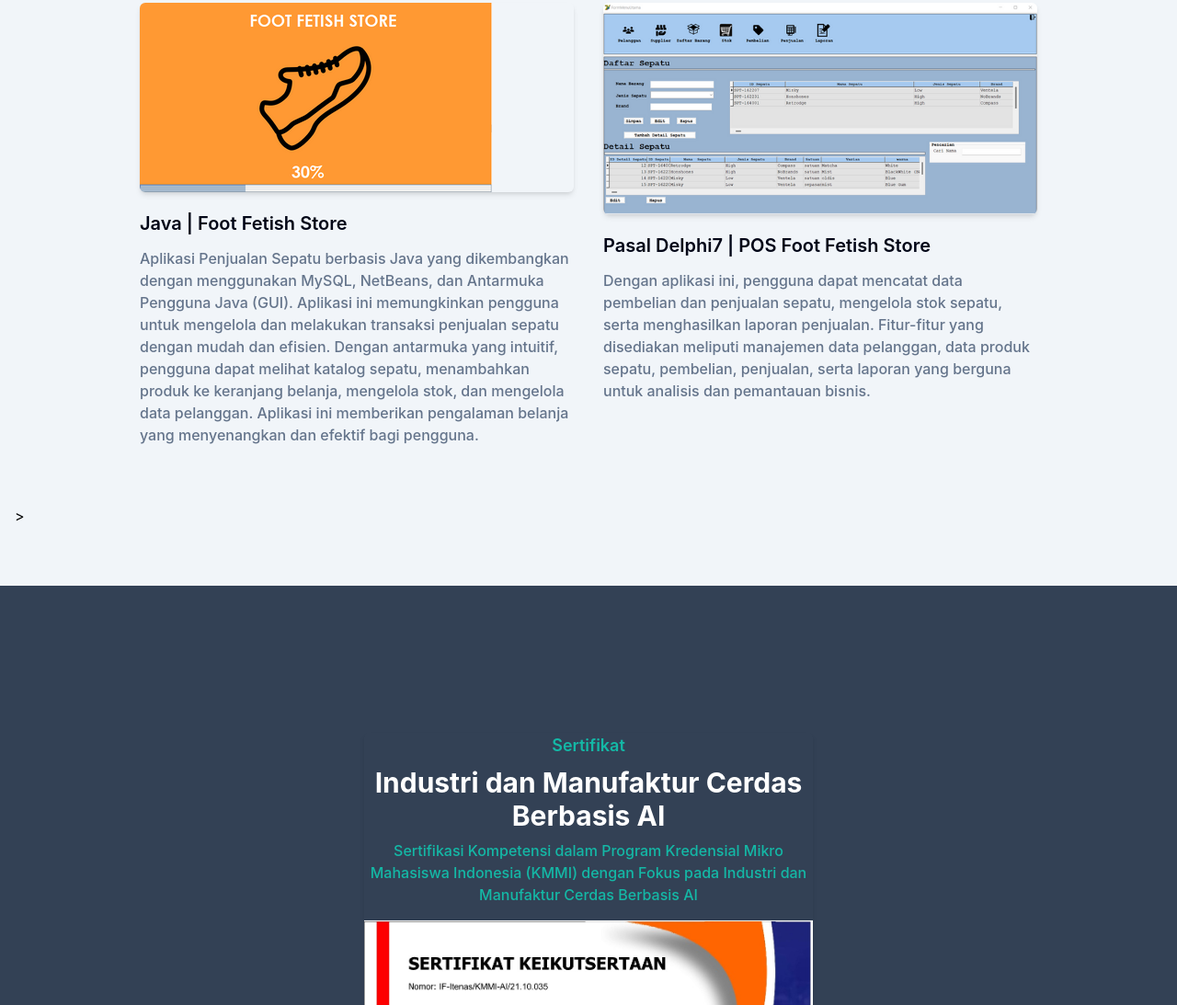
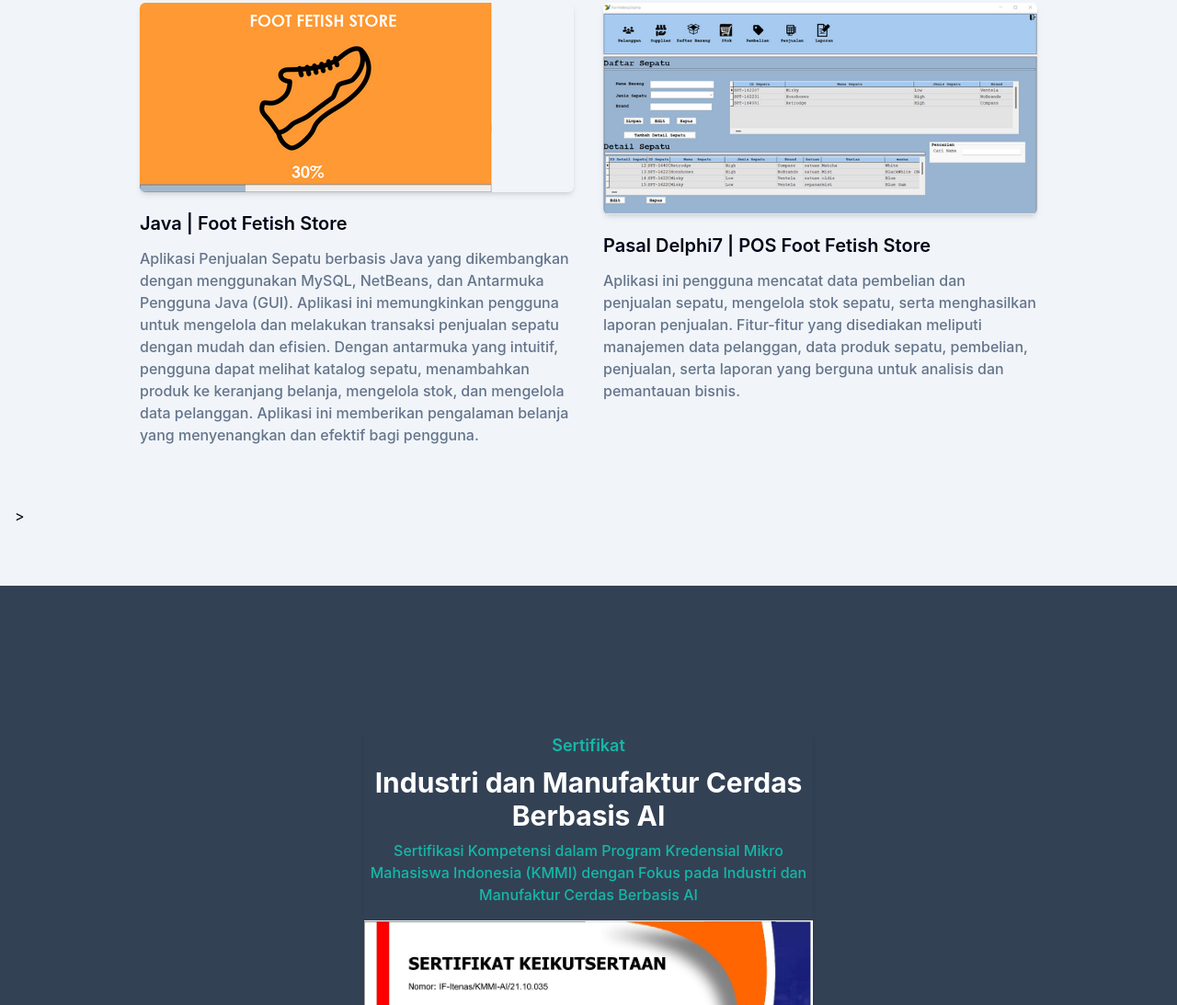
Before and after one commit to fahmitriseptiyadi/myportofolio, a website: page index.html in a window 1280 px wide. Shown: the part 2228-3321 px from the top of the page at 92% size. Drawn offline with Linux system fonts and the light colour scheme.

Commit message:
commit y

```diff
--- a/index.html
+++ b/index.html
@@ -186,7 +186,7 @@
             <img src="dist/img/portfolio/Portofolio-FahmiTriseptiyadi_pos_pascal.png" alt="pascal footfetish" width="w-full">
           </div>
           <h3 class="font-semibold text-xl text-dark mt-5 mb-3"><a href="https://github.com/fahmitriseptiyadi/POS-FootFetishStore-Delphi7">Pasal Delphi7 |  POS Foot Fetish Store</a></h3>
-          <p class="font-medium text-base text-secondary">Dengan aplikasi ini, pengguna dapat mencatat data pembelian dan penjualan sepatu, mengelola stok sepatu, serta menghasilkan laporan penjualan. Fitur-fitur yang disediakan meliputi manajemen data pelanggan, data produk sepatu, pembelian, penjualan, serta laporan yang berguna untuk analisis dan pemantauan bisnis.</p>
+          <p class="font-medium text-base text-secondary"> Aplikasi ini pengguna  mencatat data pembelian dan penjualan sepatu, mengelola stok sepatu, serta menghasilkan laporan penjualan. Fitur-fitur yang disediakan meliputi manajemen data pelanggan, data produk sepatu, pembelian, penjualan, serta laporan yang berguna untuk analisis dan pemantauan bisnis.</p>
         </div>
       </div>>
     </div>
```
